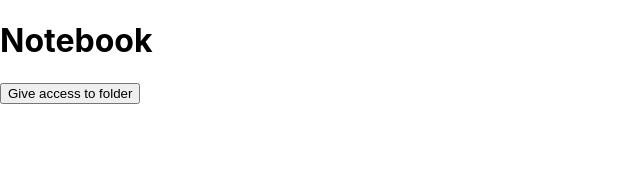
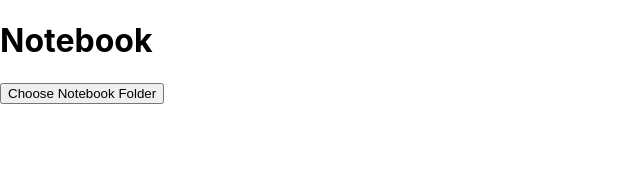
Before and after one commit to jkhebel/notebook-app, a React (Create React App) app: page / in a window 1280 px wide. Shown: the top 173 px of the page, without its empty margins (0-640 px from the left). Built offline with nearby package versions, Linux system fonts and the light colour scheme.

Commit message:
moved html to app component

```diff
--- a/public/index.html
+++ b/public/index.html
@@ -29,8 +29,6 @@
   <body>
     <noscript>You need to enable JavaScript to run this app.</noscript>
     <div id="root"></div>
-    <button id="addToFolder">Give access to folder</button>
-    <ul id="fileList"></ul>
     <!--
       This HTML file is a template.
       If you open it directly in the browser, you will see an empty page.
--- a/src/App.js
+++ b/src/App.js
@@ -1,4 +1,6 @@
 import Header from "./components/Header";
+import React, { useEffect } from 'react';
+
 
 function check_file_APIs() { // function to check if browser can handle local file API
   if (window.File && window.FileReader && window.FileList && window.Blob && window.showDirectoryPicker) {
@@ -9,30 +11,34 @@ function check_file_APIs() { // function to check if browser can handle local fi
   }
 }
 
-
 check_file_APIs()
 
+function App() {
+  useEffect(() => {
     let directory; // window.showDirectoryPicker must be attached to a user event
     document.getElementById('addToFolder').addEventListener('click', async () => {
         try {
             directory = await window.showDirectoryPicker();
-
+            let fileList = document.getElementById('fileList');
+            fileList.innerHTML = '';
             for await (const entry of directory.values()) {
                 console.log(entry);
                 let item = document.createElement('li');
                 item.innerHTML = `<strong>${entry.name}</strong> - ${entry.kind}`;
-            document.getElementById('fileList').append(item);
+                fileList.append(item);
             }
         } catch(e) {
             console.log(e);
         }
     });
-
-
-function App() {
+  });
   return (
     <div className="container">
       <Header title="Notebook"/>
+      <button id='addToFolder'>
+        Choose Notebook Folder
+      </button>
+      <ul id="fileList"></ul>
     </div>
   );
 }
```
Lines whose indentation alone changed are shown as unchanged.
